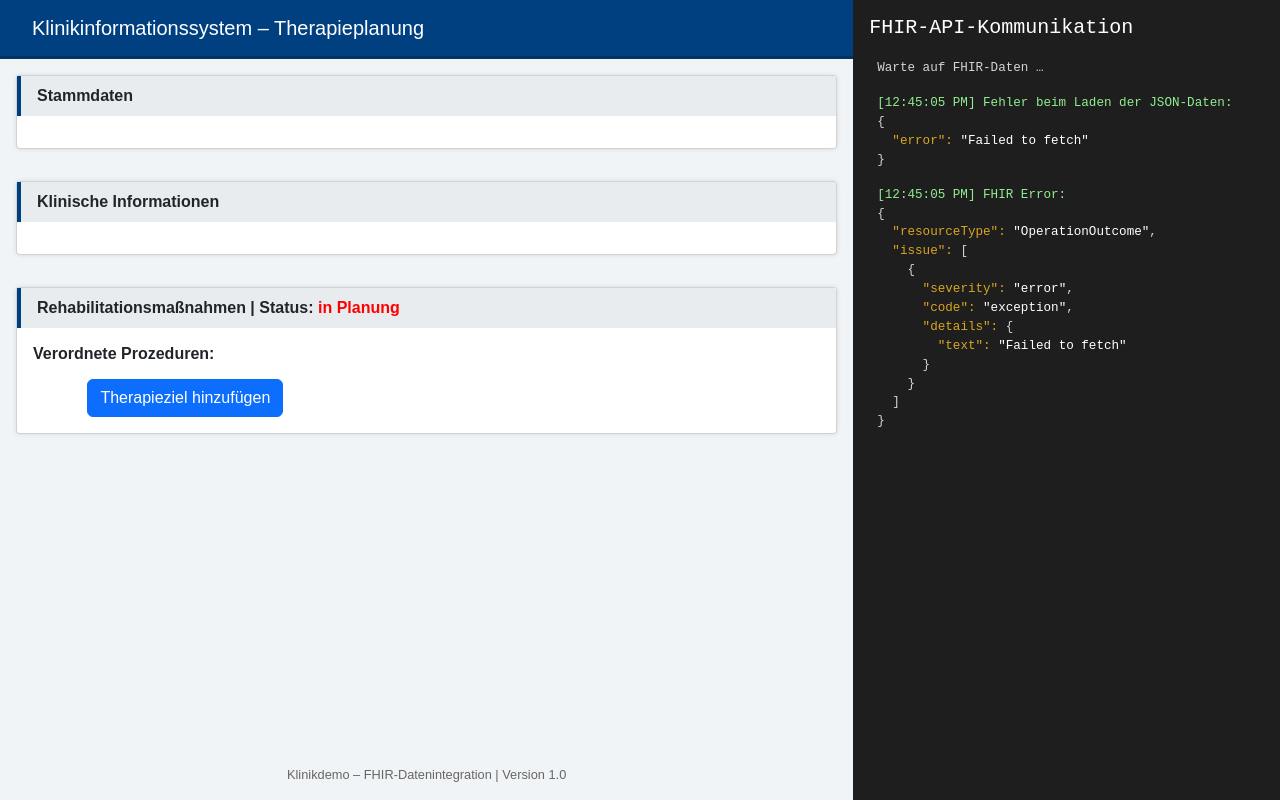
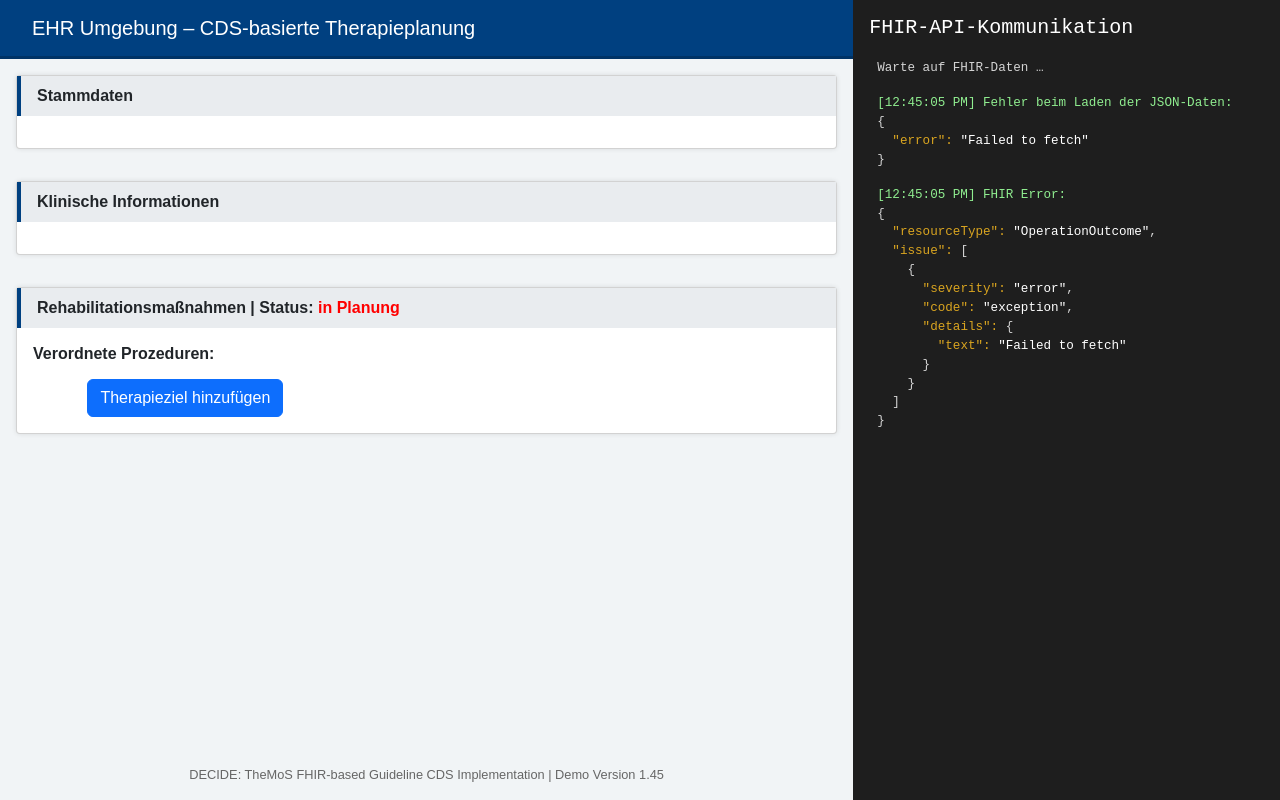
Before and after one commit to jtiebel/decide-themos-cds-demo, a plain HTML site: page index.html in a window 1280 px wide. Drawn offline with Linux system fonts and the light colour scheme; no server answers.

Commit message:
Update index.html

```diff
--- a/index.html
+++ b/index.html
@@ -3,29 +3,33 @@
 <head>
   <meta charset="UTF-8" />
   <meta name="viewport" content="width=device-width, initial-scale=1.0">
-  <title>KIS Patientensicht</title>
+  <title>DECIDE: TheMoS FHIR-based Guideline CDS Implementation</title>
   <link href="assets/css/bootstrap.min.css" rel="stylesheet">
   <link href="assets/css/style.css" rel="stylesheet">
 </head>
 <body>
 
+<!-- Warnung bei zu kleinem Bildschirm -->
 <div id="screen-warning" class="screen-warning">
-    Die Mindestbildschirmgröße von 800×600 px ist unterschritten.<br>
+  Die Mindestbildschirmgröße von 800×600 px ist unterschritten.
   Bitte Fenster vergrößern oder auf einem größeren Gerät öffnen.
 </div>
 
+<!-- App-Wrapper -->
 <div class="app__wrapper">
+
+  <!-- Kopfbereich der Anwendung -->
   <div class="app-header d-flex justify-content-start align-items-center">
-      <h5 class="mb-0">Klinikinformationssystem – Therapieplanung</h5>
+    <h5 class="mb-0">EHR Umgebung – CDS-basierte Therapieplanung</h5>
   </div>
 
-    <!-- Stammdaten -->
+  <!-- Bereich: Stammdaten -->
   <div class="card">
     <div class="section-header">Stammdaten</div>
     <div class="card-body" id="patient-info"></div>
   </div>
 
-    <!-- Klinische Informationen -->
+  <!-- Bereich: Klinische Informationen -->
   <div class="card">
     <div class="section-header">Klinische Informationen</div>
     <div class="card-body">
@@ -35,7 +39,7 @@
     </div>
   </div>
 
-    <!-- Rehabilitationsmaßnahmen, Service Requests und Zielsetzung -->
+  <!-- Bereich: Rehabilitationsmaßnahmen und Ziele -->
   <div class="card">
     <div class="section-header">
       Rehabilitationsmaßnahmen | Status: <span id="goals-info" style="color:red">in Planung</span>
@@ -45,7 +49,7 @@
         <h6><b>Verordnete Prozeduren:</b></h6>
         <div id="service-requests-info"></div>
       </div>
-        <!-- Container für Ziele -->
+      <!-- Ziel-Container -->
       <div id="goal-container">
         <div id="goal-summary"></div>
         <button type="button" class="btn btn-primary" id="btn-open-goal-modal">Therapieziel hinzufügen</button>
@@ -53,50 +57,44 @@
     </div>
   </div>
 
+  <!-- Button zum Abschluss der Therapieplanung -->
   <button type="button" class="btn btn-success mt-3 d-none" id="btn-complete-planning">Therapieplanung abschließen</button>
 
+  <!-- Fußbereich -->
   <footer>
-      Klinikdemo – FHIR-Datenintegration | Version 1.0
+    DECIDE: TheMoS FHIR-based Guideline CDS Implementation | Demo Version 1.45
   </footer>
 </div>
 
+<!-- Konsole für FHIR-Kommunikation -->
 <div class="console-wrapper">
   <h5 class="text-white" style="padding-bottom: 0.7rem;">FHIR-API-Kommunikation</h5>
   <div id="console" class="console-box"><pre>Warte auf FHIR-Daten …</pre></div>
 </div>
 
-  <!-- BOOTSTRAP JS -->
-
-
-  <!-- Toast Container -->
+<!-- Toast-Benachrichtigungen -->
 <div class="toast-container position-fixed bottom-0 end-0 p-3">
   <div id="goalToast" class="toast align-items-center text-bg-success border-0" role="alert" aria-live="assertive" aria-atomic="true">
     <div class="d-flex">
-        <div class="toast-body">
-          Das Ziel wurde erfolgreich übernommen.
-        </div>
+      <div class="toast-body">Das Ziel wurde erfolgreich übernommen.</div>
       <button type="button" class="btn-close btn-close-white me-2 m-auto" data-bs-dismiss="toast" aria-label="Schließen"></button>
     </div>
   </div>
   <div id="interventionToast" class="toast align-items-center text-bg-success border-0 mt-2" role="alert" aria-live="assertive" aria-atomic="true">
     <div class="d-flex">
-        <div class="toast-body">
-          Die Intervention wurde erfolgreich übernommen.
-        </div>
+      <div class="toast-body">Die Intervention wurde erfolgreich übernommen.</div>
       <button type="button" class="btn-close btn-close-white me-2 m-auto" data-bs-dismiss="toast" aria-label="Schließen"></button>
     </div>
   </div>
   <div id="completePlanningToast" class="toast align-items-center text-bg-success border-0 mt-2" role="alert" aria-live="assertive" aria-atomic="true">
     <div class="d-flex">
-        <div class="toast-body">
-          Die Therapieplanung wurde erfolgreich abgeschlossen.
-        </div>
+      <div class="toast-body">Die Therapieplanung wurde erfolgreich abgeschlossen.</div>
       <button type="button" class="btn-close btn-close-white me-2 m-auto" data-bs-dismiss="toast" aria-label="Schließen"></button>
     </div>
   </div>
 </div>
 
-  <!-- MODAL: Zielsetzung (Goal Setting) -->
+<!-- Modal: Zielsetzung -->
 <div class="modal fade" id="goalSettingModal" tabindex="-1" aria-labelledby="goalSettingModalLabel" aria-hidden="true">
   <div class="modal-dialog">
     <div class="modal-content">
@@ -127,7 +125,7 @@
   </div>
 </div>
 
-  <!-- MODAL: Leitlinienempfehlungen (CDS Hook Modal) -->
+<!-- Modal: Leitlinienempfehlungen -->
 <div class="modal fade" id="guidelineModal" tabindex="-1" aria-labelledby="guidelineModalLabel" aria-hidden="true">
   <div class="modal-dialog">
     <form id="guidelineForm">
@@ -158,6 +156,7 @@
   </div>
 </div>
 
+
 <script src="assets/js/bootstrap.bundle.min.js"></script>
 <script type="module" src="src/main.js"></script>
 
```
Lines whose indentation alone changed are shown as unchanged.
